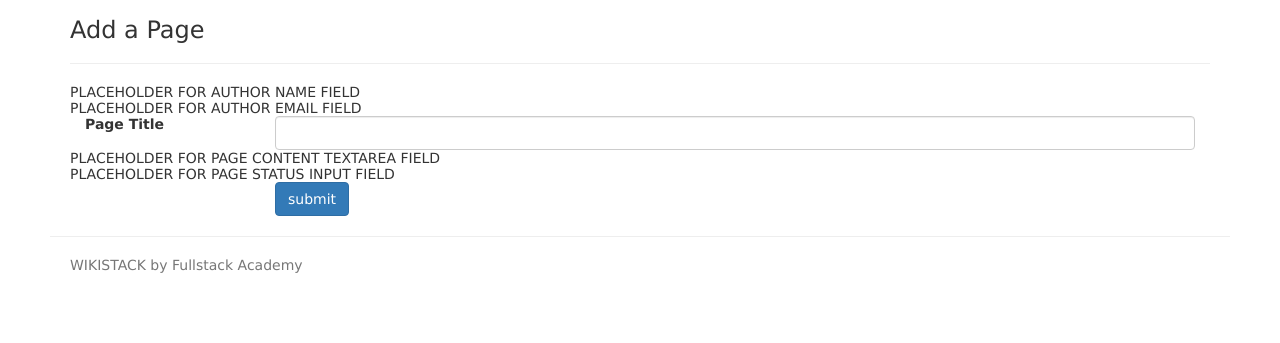
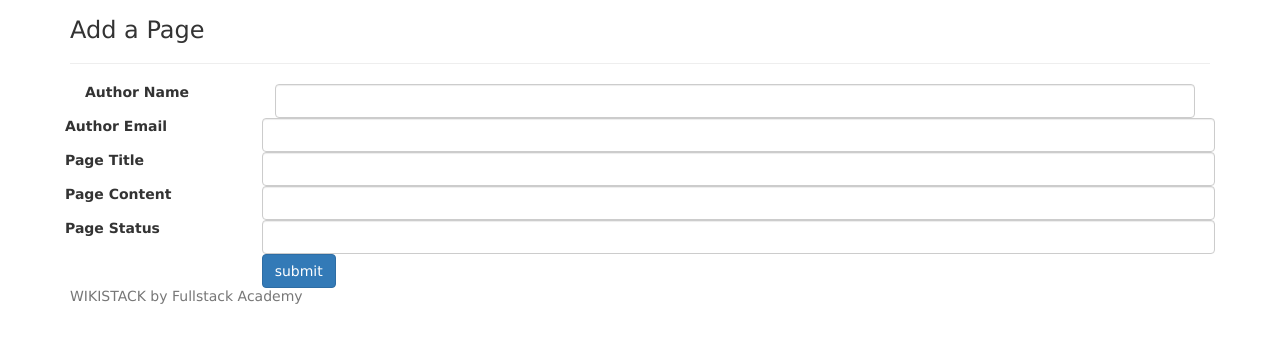
Before and after one commit to illuminatedspace/wikistack, a website: page views/addpage.html in a window 1280 px wide. Shown: the part 53-396 px from the top of the page. Drawn offline with nearby package versions, Linux system fonts and the light colour scheme; files that its build step writes are made by us from their sources.

Commit message:
adding new files

```diff
--- a/app.js
+++ b/app.js
@@ -5,7 +5,7 @@ const nunjucks = require('nunjucks');
 const bodyParser = require('body-parser');
 const models = require('./models');
 const path = require('path');
-const router = require('./routes/wiki.js');
+const router = require('./routes');
 
 
 app.use(express.static(path.join(__dirname, '/public')));
@@ -38,4 +38,4 @@ nunjucks.configure('views', {noCache: true});
 app.set('view engine', 'html');
 app.engine('html', nunjucks.render);
 
-app.use('/wiki/', router);
+app.use('/', router);
--- a/views/addpage.html
+++ b/views/addpage.html
@@ -5,9 +5,21 @@
   <hr>
   <form method="POST" action="/wiki/">
 
-    <div>PLACEHOLDER FOR AUTHOR NAME FIELD</div>
+    <div class = "form-group">
+      <label for="name" class="col-sm-2 control-label">Author Name</label>
+        <div class="col-sm-10">
+        <input name="name" type="text" class="form-control"/>
+        </div>
+      </div>
+    </div>
 
-    <div>PLACEHOLDER FOR AUTHOR EMAIL FIELD</div>
+    <div class = "form-group">
+      <label for="email" class="col-sm-2 control-label">Author Email</label>
+        <div class="col-sm-10">
+        <input name="email" type="text" class="form-control"/>
+        </div>
+      </div>
+    </div>
 
     <div class="form-group">
       <label for="title" class="col-sm-2 control-label">Page Title</label>
@@ -16,9 +28,21 @@
       </div>
     </div>
 
-    <div>PLACEHOLDER FOR PAGE CONTENT TEXTAREA FIELD</div>
+    <div class = "form-group">
+      <label for="content" class="col-sm-2 control-label">Page Content</label>
+        <div class="col-sm-10">
+        <input name="content" type="text" class="form-control"/>
+        </div>
+      </div>
+    </div>
 
-    <div>PLACEHOLDER FOR PAGE STATUS INPUT FIELD</div>
+    <div class = "form-group">
+      <label for="status" class="col-sm-2 control-label">Page Status</label>
+        <div class="col-sm-10">
+        <input name="status" type="text" class="form-control"/>
+        </div>
+      </div>
+    </div>
 
     <div class="col-sm-offset-2 col-sm-10">
       <button type="submit" class="btn btn-primary">submit</button>
```
Also changed, not shown: models/index.js (+10 -5 lines), models/function.js (added), 1 other file.
